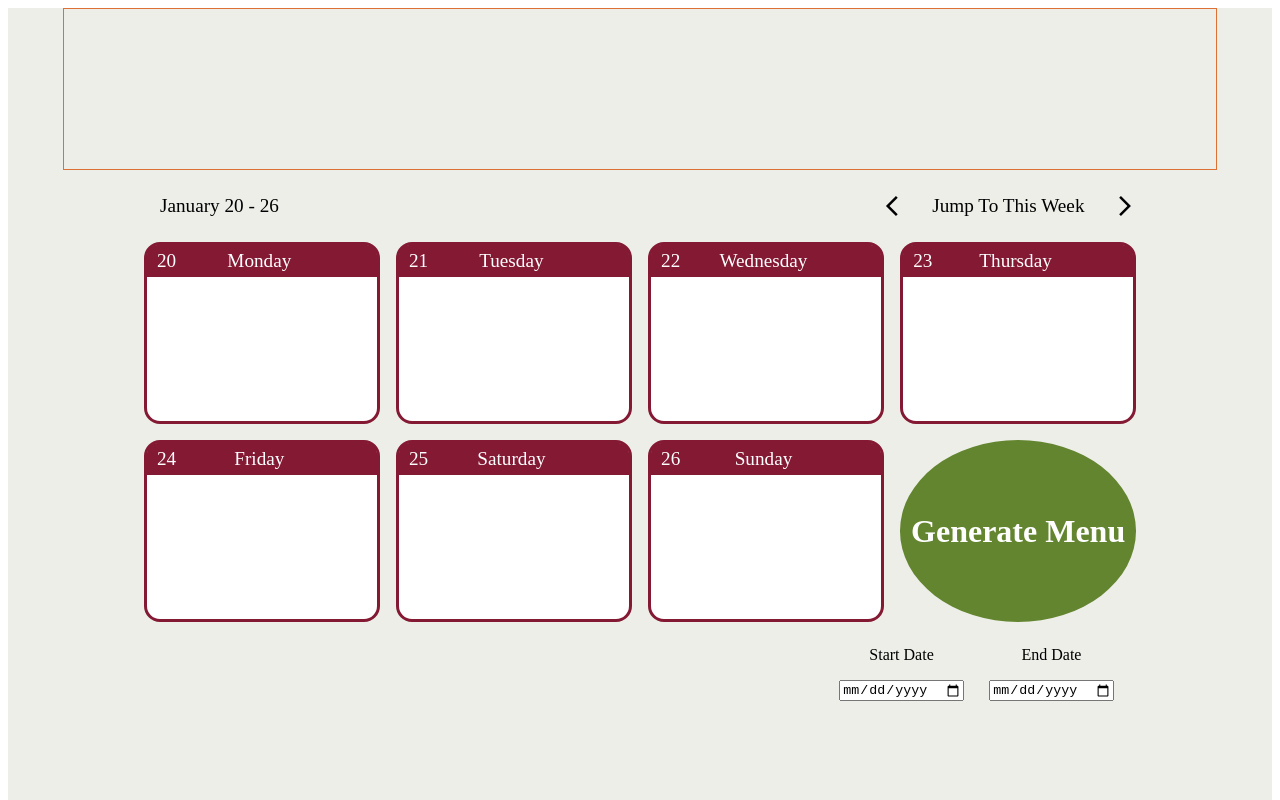
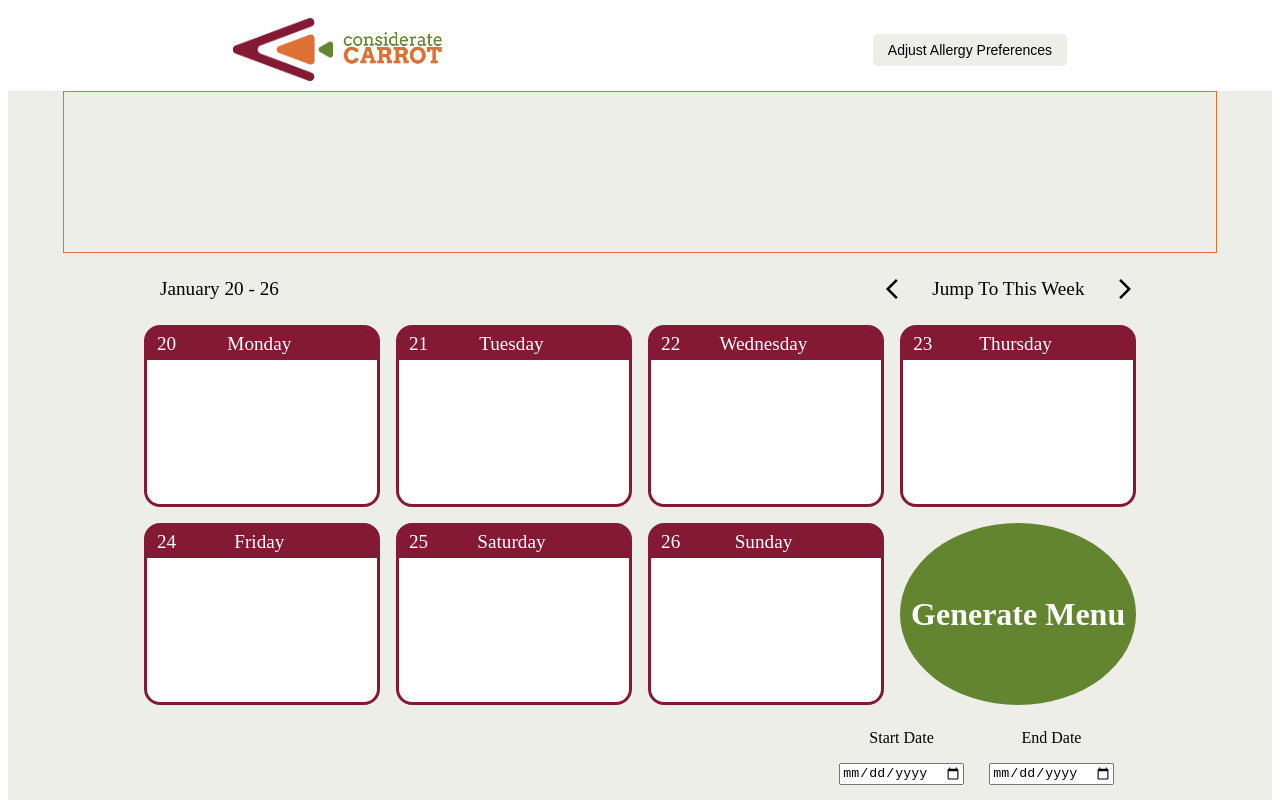
Before and after one commit to chingu-voyages/V53-tier2-team-27, a React (Vite) app in the folder menu-scheduler/: page / in a window 1280 px wide. Shown: the top 800 px of the page. Built offline with nearby package versions, Linux system fonts and the light colour scheme.

Commit message:
Add Header component

```diff
--- a/menu-scheduler/src/App.jsx
+++ b/menu-scheduler/src/App.jsx
@@ -2,11 +2,13 @@ import { useState } from "react";
 import Home from "./components/Home";
 import AllergyForm from "./components/Form/index";
 import FooterTeam from "./components/FooterTeam";
+import Header from "./components/Header/Header";
 import "./App.css";
 
 function App() {
   return (
     <>
+      <Header />
       <Home />
       {/* <AllergyForm /> */}
       <FooterTeam />
--- /dev/null
+++ b/menu-scheduler/src/components/Header/Header.css
@@ -0,0 +1,35 @@
+.container {
+    display: flex;
+    align-items: center;
+    justify-content: space-around;
+    padding: 10px;
+    width: 100%;
+}
+
+span {
+    display: flex;
+    align-items: center;
+    gap: 10px;
+}
+
+.img {
+    width: 100px;
+    height: auto;
+}
+
+.btn {
+    padding: 8px 15px;
+    background: rgba(237, 238, 232, 1);
+
+    color: black;
+    border: none;
+    border-radius: 5px;
+    cursor: pointer;
+    font-size: 14px;
+}
+
+.btn:hover {
+    cursor: pointer;
+    background-color: black;
+    color: rgba(237, 238, 232, 1);
+}
--- /dev/null
+++ b/menu-scheduler/src/components/Header/Header.jsx
@@ -0,0 +1,19 @@
+import React from "react";
+import logo from './menuschedulericon 1.png'
+import logoTitle from './menuschedulertitle 1.png'
+import './Header.css'
+
+const Header = () => {
+    return (
+        <div className="container">
+            <span>
+                <img src={logo} alt='Logo' className="img" />
+                <img src={logoTitle} alt='Logo' className="img" />
+            </span>
+            <button className="btn">Adjust Allergy Preferences</button>
+
+        </div>
+    )
+}
+
+export default Header;
```
Also changed, not shown: menu-scheduler/src/components/Header/menuschedulericon 1.png (added), menu-scheduler/src/components/Header/menuschedulertitle 1.png (added).
